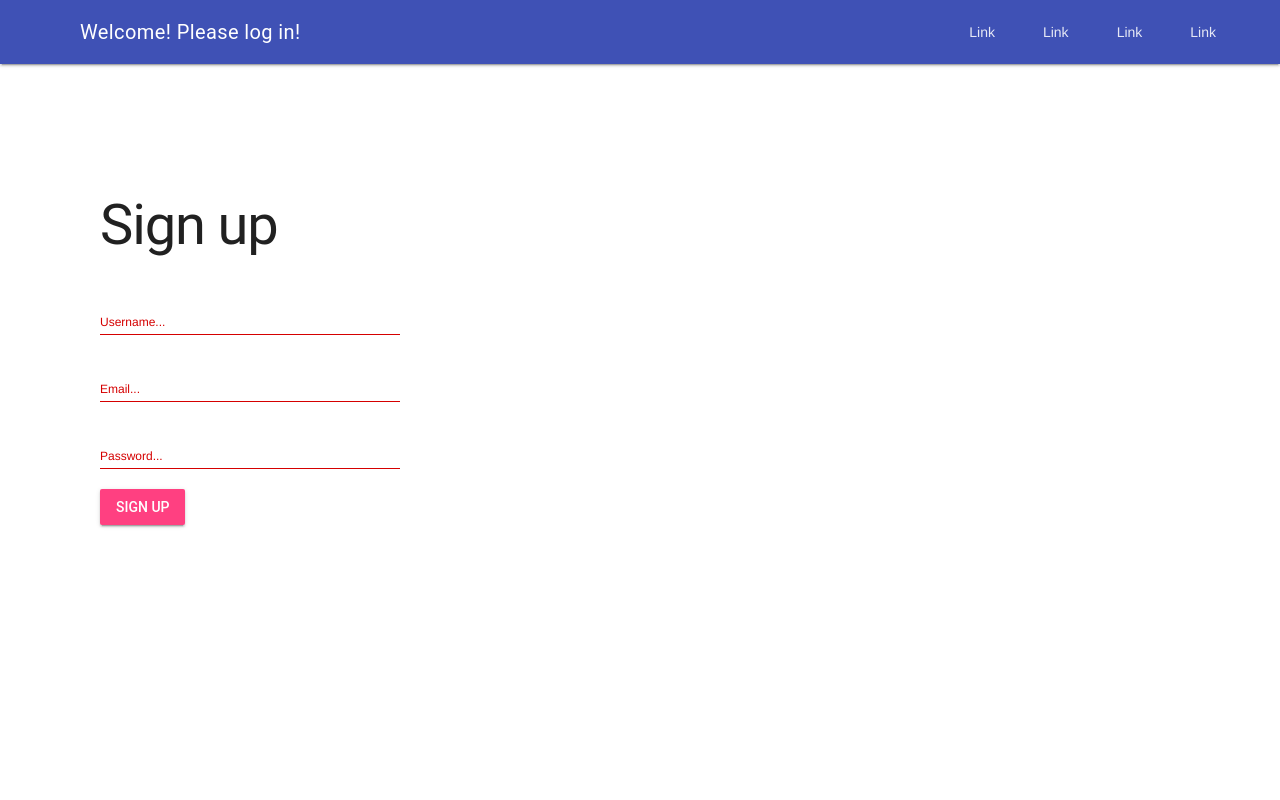
After one commit to Regige/Django-ChatApp, a Django app: page /register/ in a window 1280 px wide. The commit adds this page. Run offline with Django 4.2, Linux system fonts and the light colour scheme.

Commit message:
Added Login + register

```diff
--- a/chat/admin.py
+++ b/chat/admin.py
@@ -1,11 +1,12 @@
 from django.contrib import admin
-from chat.models import Message
+from chat.models import Message, Chat
 
 
 class MessageAdmin(admin.ModelAdmin):
-    fields = ('text', 'created_at', 'author', 'receiver')
+    fields = ('chat', 'text', 'created_at', 'author', 'receiver')
     list_display = ('created_at', 'author', 'text', 'receiver')
     search_fields = ('text',)
 
 # Register your models here.
 admin.site.register(Message, MessageAdmin)
+admin.site.register(Chat)
--- /dev/null
+++ b/chat/templates/register/register.html
@@ -0,0 +1,51 @@
+{% extends "base.html" %} {% block content %}
+
+<h1>Sign up</h1>
+
+<form method="POST" action="/login/">
+  {% csrf_token %}
+
+  <div class="mdl-textfield mdl-js-textfield mdl-textfield--floating-label">
+    <input
+      class="mdl-textfield__input"
+      type="text"
+      id="username_input"
+      name="username"
+      required
+    /><label class="mdl-textfield__label" for="username_input"
+      >Username...</label
+    >
+  </div>
+  <br />
+  <div class="mdl-textfield mdl-js-textfield mdl-textfield--floating-label">
+    <input
+      class="mdl-textfield__input"
+      type="email"
+      id="user_email"
+      name="email"
+      required
+    /><label class="mdl-textfield__label" for="user_email">Email...</label>
+  </div>
+  <br />
+  <div class="mdl-textfield mdl-js-textfield mdl-textfield--floating-label">
+    <input
+      class="mdl-textfield__input"
+      id="password_input"
+      type="password"
+      name="password"
+      required
+    />
+    <label class="mdl-textfield__label" for="password_input">Password...</label>
+  </div>
+
+  <br />
+  <div>
+    <button
+      class="mdl-button mdl-js-button mdl-button--raised mdl-js-ripple-effect mdl-button--accent"
+    >
+      Sign up
+    </button>
+  </div>
+</form>
+
+{% endblock %}
--- a/chat/views.py
+++ b/chat/views.py
@@ -1,6 +1,46 @@
 from django.shortcuts import render
+from django.http.response import HttpResponseRedirect
+from django.contrib.auth import authenticate, login
+from django.contrib.auth.decorators import login_required
+from django.contrib.auth.models import User
+
+from chat.models import Message
+from chat.models import Chat
+
 
 # Create your views here.
 
+@login_required(login_url='/login/')
 def index(request):
-    return render(request, 'chat/index.html', {'username': 'Regina'})
+    print(request.method)
+    if request.method == 'POST':
+        print("Request method is post")
+        print(request.POST['textmessage'])
+        testChat = Chat.objects.get(id=1)
+        Message.objects.create(text=request.POST['textmessage'], chat=testChat, author=request.user, receiver=request.user)
+    chatMessages = Message.objects.filter(chat__id=1)
+    return render(request, 'chat/index.html', {'username': 'Regina', 'messages': chatMessages})
+
+
+
+def login_view(request):
+    redirect = request.GET.get('next', '/chat/')
+
+    if request.method == 'POST':
+        user = authenticate(username=request.POST.get('username'), password=request.POST.get('password'))
+        if user:
+            login(request, user)
+            return HttpResponseRedirect(request.POST.get('redirect'))
+        else:
+            return render(request, 'auth/login.html', {'wrongPassword': True, 'redirect': redirect})
+
+    return render(request, 'auth/login.html', {'redirect': redirect})
+
+
+
+def register_new_user(request):
+    if request.method == 'POST':
+        User.objects.create_user(username=request.POST.get('username'), email=request.POST.get('email'), password=request.POST.get('password'))
+        return HttpResponseRedirect('/login/')
+
+    return render(request, 'register/register.html')
--- a/first_django_app/urls.py
+++ b/first_django_app/urls.py
@@ -17,9 +17,11 @@ Including another URLconf
 from django.contrib import admin
 from django.urls import path
 
-from chat.views import index
+from chat.views import index, login_view, register_new_user
 
 urlpatterns = [
     path('admin/', admin.site.urls),
     path('chat/', index),
+    path('login/', login_view),
+    path('register/', register_new_user),
 ]
--- /dev/null
+++ b/static/css/style.css
@@ -0,0 +1,8 @@
+.page-content {
+    padding: 100px 100px;
+}
+
+.message-date {
+    color: gray;
+    font-size: 10px;
+}
--- /dev/null
+++ b/templates/base.html
@@ -0,0 +1,60 @@
+<!DOCTYPE html>
+<html lang="en">
+  <head>
+    <meta charset="UTF-8" />
+    <meta name="viewport" content="width=device-width, initial-scale=1.0" />
+    <title>Document</title>
+
+    <link
+      rel="stylesheet"
+      href="https://fonts.googleapis.com/icon?family=Material+Icons"
+    />
+    <link
+      rel="stylesheet"
+      href="https://code.getmdl.io/1.3.0/material.indigo-pink.min.css"
+    />
+    {% load static %}
+    <link rel="stylesheet" href="{% static 'css/style.css' %}" />
+    <script defer src="https://code.getmdl.io/1.3.0/material.min.js"></script>
+  </head>
+  <body>
+    <!-- Always shows a header, even in smaller screens. -->
+    <div class="mdl-layout mdl-js-layout mdl-layout--fixed-header">
+      <header class="mdl-layout__header">
+        <div class="mdl-layout__header-row">
+          <!-- Title -->
+          <span class="mdl-layout-title">
+            {% if request.user.is_authenticated %}
+            <!--  -->
+            Welcome, {{ request.user.first_name }}!
+            <!--  -->
+            {% else %} Welcome! Please log in!
+            <!--  -->
+            {% endif %}
+          </span>
+          <!-- Add spacer, to align navigation to the right -->
+          <div class="mdl-layout-spacer"></div>
+          <!-- Navigation. We hide it in small screens. -->
+          <nav class="mdl-navigation mdl-layout--large-screen-only">
+            <a class="mdl-navigation__link" href="">Link</a>
+            <a class="mdl-navigation__link" href="">Link</a>
+            <a class="mdl-navigation__link" href="">Link</a>
+            <a class="mdl-navigation__link" href="">Link</a>
+          </nav>
+        </div>
+      </header>
+      <div class="mdl-layout__drawer">
+        <span class="mdl-layout-title">Chatroom</span>
+        <nav class="mdl-navigation">
+          <a class="mdl-navigation__link" href="">Link</a>
+          <a class="mdl-navigation__link" href="">Link</a>
+          <a class="mdl-navigation__link" href="">Link</a>
+          <a class="mdl-navigation__link" href="">Link</a>
+        </nav>
+      </div>
+      <main class="mdl-layout__content">
+        <div class="page-content">{% block content %} {% endblock %}</div>
+      </main>
+    </div>
+  </body>
+</html>
```
Also changed, not shown: chat/models.py (+5 -3 lines), chat/templates/auth/login.html (added, +45 -0 lines), chat/templates/chat/index.html (+18 -54 lines), first_django_app/settings.py (+6 -1 lines).
